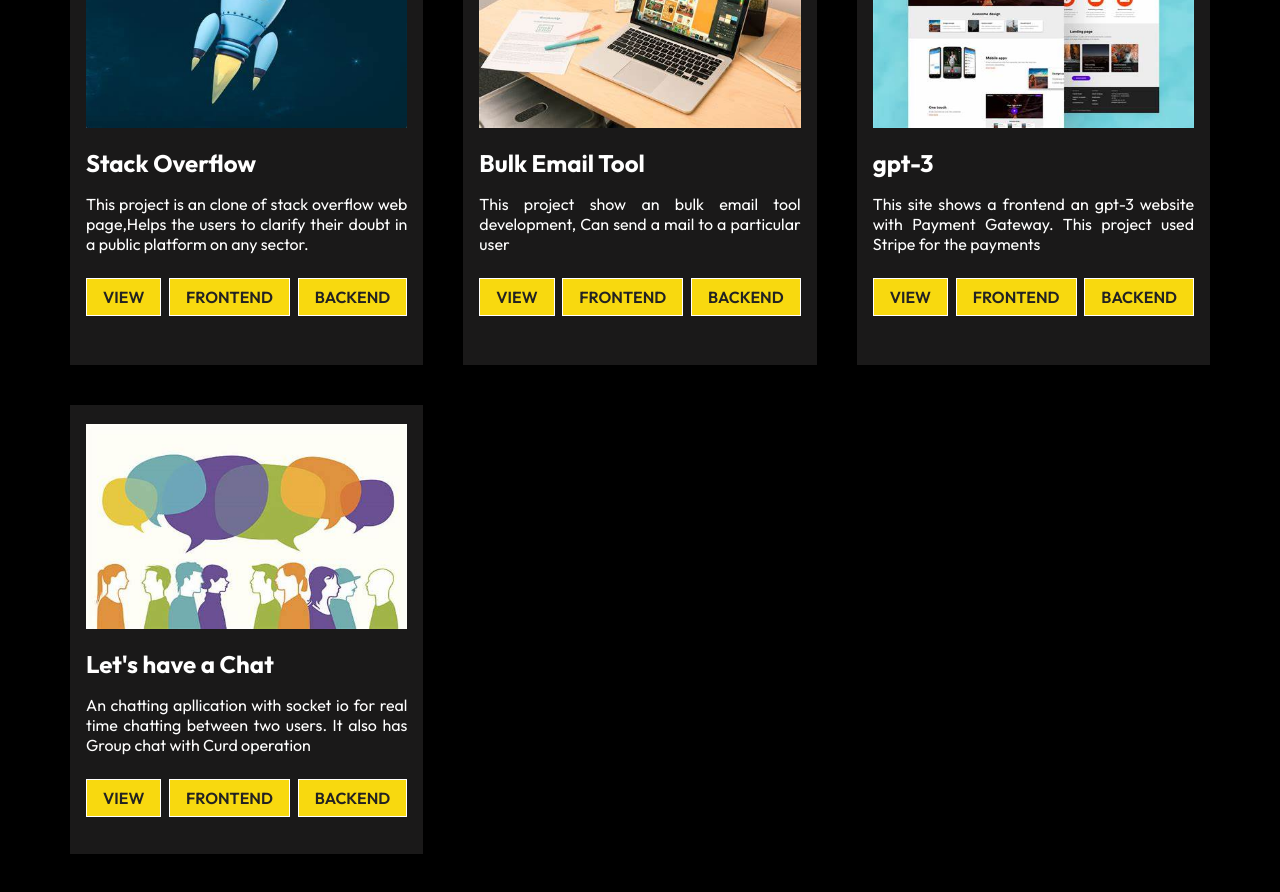
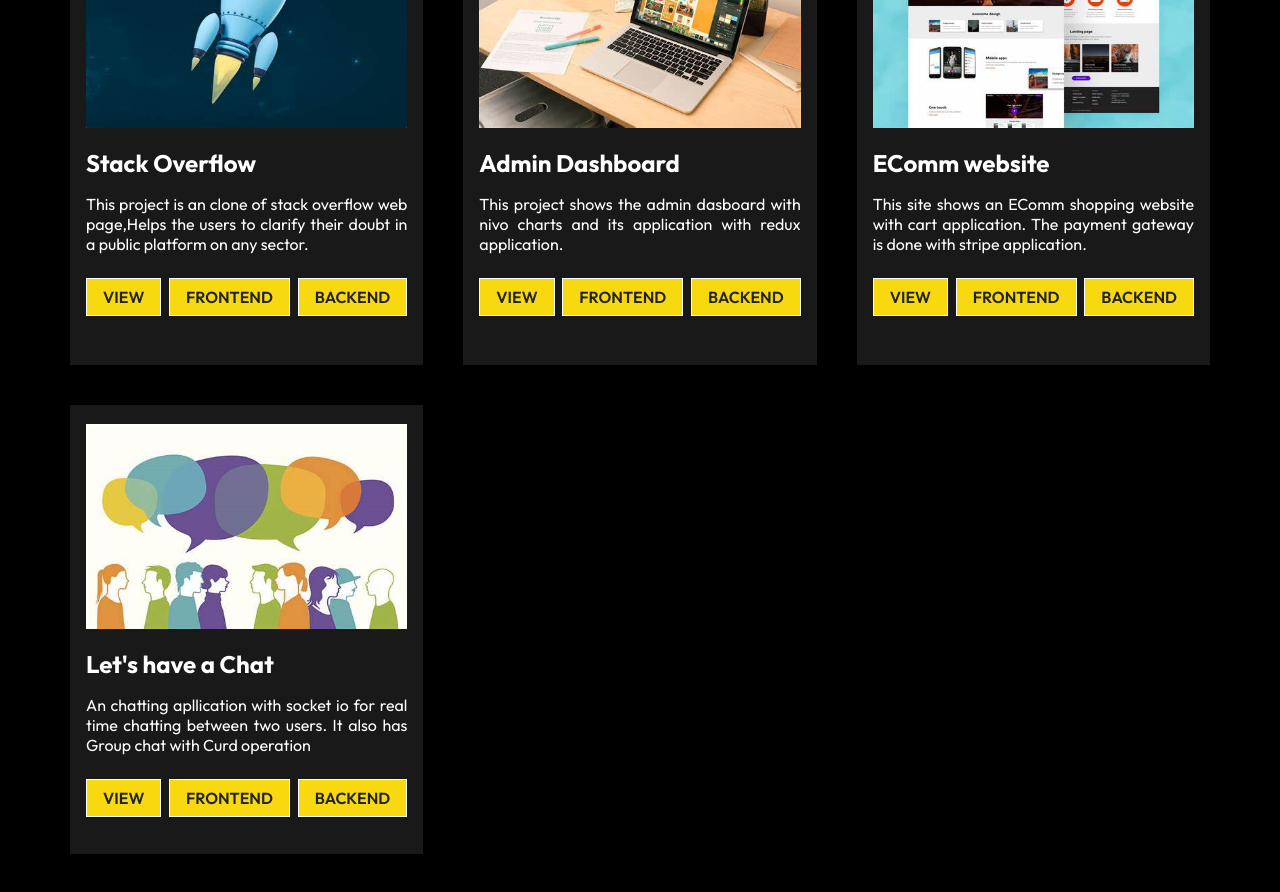
Before and after one commit to Aji0One/myProtfolio, a React (Create React App) app: page / in a window 1280 px wide. Shown: the part 1120-2012 px from the top of the page. Built offline with nearby package versions, Linux system fonts and the light colour scheme.

Commit message:
added new project

```diff
--- a/src/Components/Work/WorkCardData.js
+++ b/src/Components/Work/WorkCardData.js
@@ -14,19 +14,19 @@
   },
   {
     imgsrc: Pro2,
-    title: "Bulk Email Tool",
-    text: "This project show an bulk email tool development, Can send a mail to a particular user",
-    view: "https://lovely-beijinho-5a9ea1.netlify.app/",
-    frosrc: "https://github.com/Aji0One/bulk-email-frontend",
-    bsrc: "https://github.com/Aji0One/bulk-email-backend",
+    title: "Admin Dashboard",
+    text: "This project shows the admin dasboard with nivo charts and its application with redux application.",
+    view: "https://charming-beignet-4c7de5.netlify.app",
+    frosrc: "https://github.com/Aji0One/AdminDashboard-FE.git",
+    bsrc: "https://github.com/Aji0One/AdminDashboard-BE.git",
   },
   {
     imgsrc: Pro3,
-    title: "gpt-3",
-    text: "This site shows a frontend an gpt-3 website with Payment Gateway. This project used Stripe for the payments",
-    view: "https://inspiring-elf-e11d98.netlify.app/",
-    frosrc: "https://github.com/Aji0One/gpt3-frontend",
-    bsrc: "https://github.com/Aji0One/paymentGateway",
+    title: "EComm website",
+    text: "This site shows an EComm shopping website with cart application. The payment gateway is done with stripe application.",
+    view: "https://resilient-mochi-c18e73.netlify.app",
+    frosrc: "https://github.com/Aji0One/EComm-Frontend.git",
+    bsrc: "https://github.com/Aji0One/EComm-Backend.git",
   },
   {
     imgsrc: Pro4,
```
